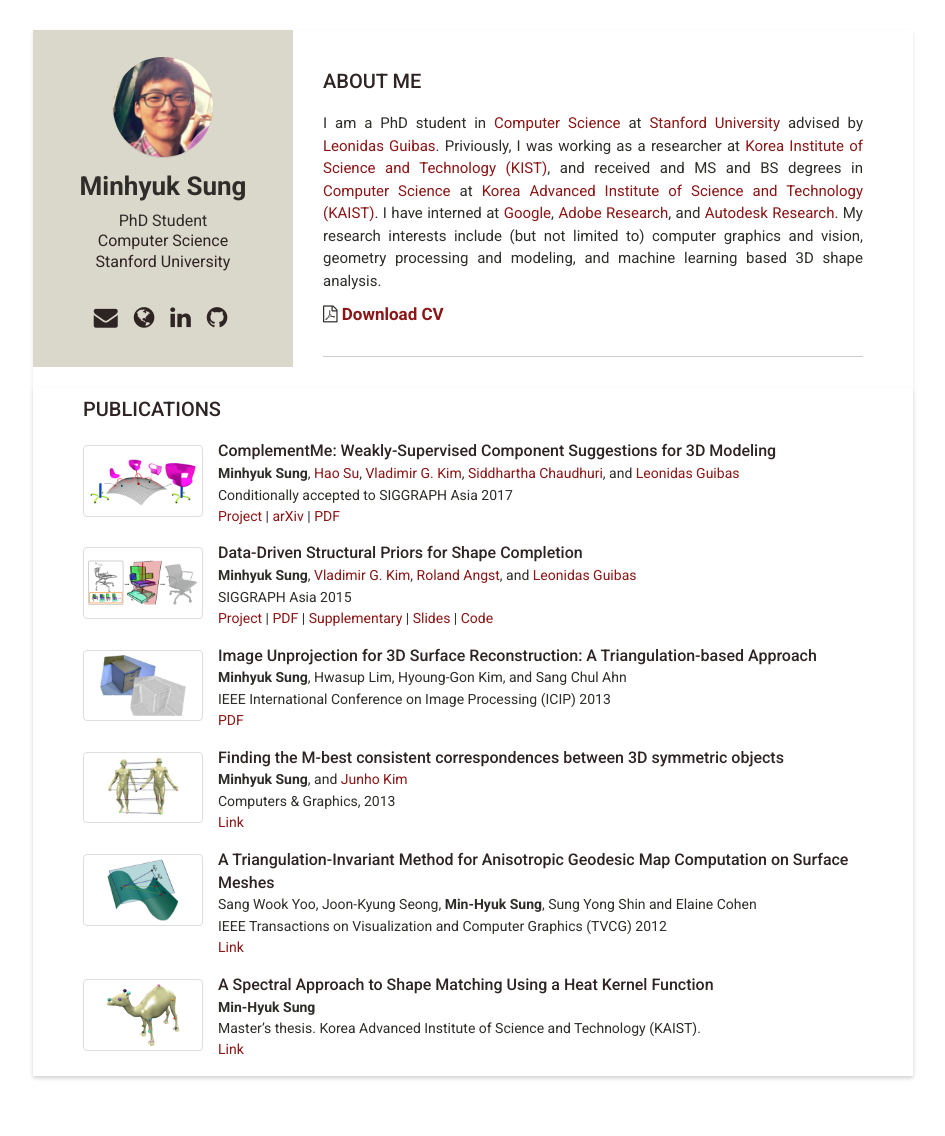
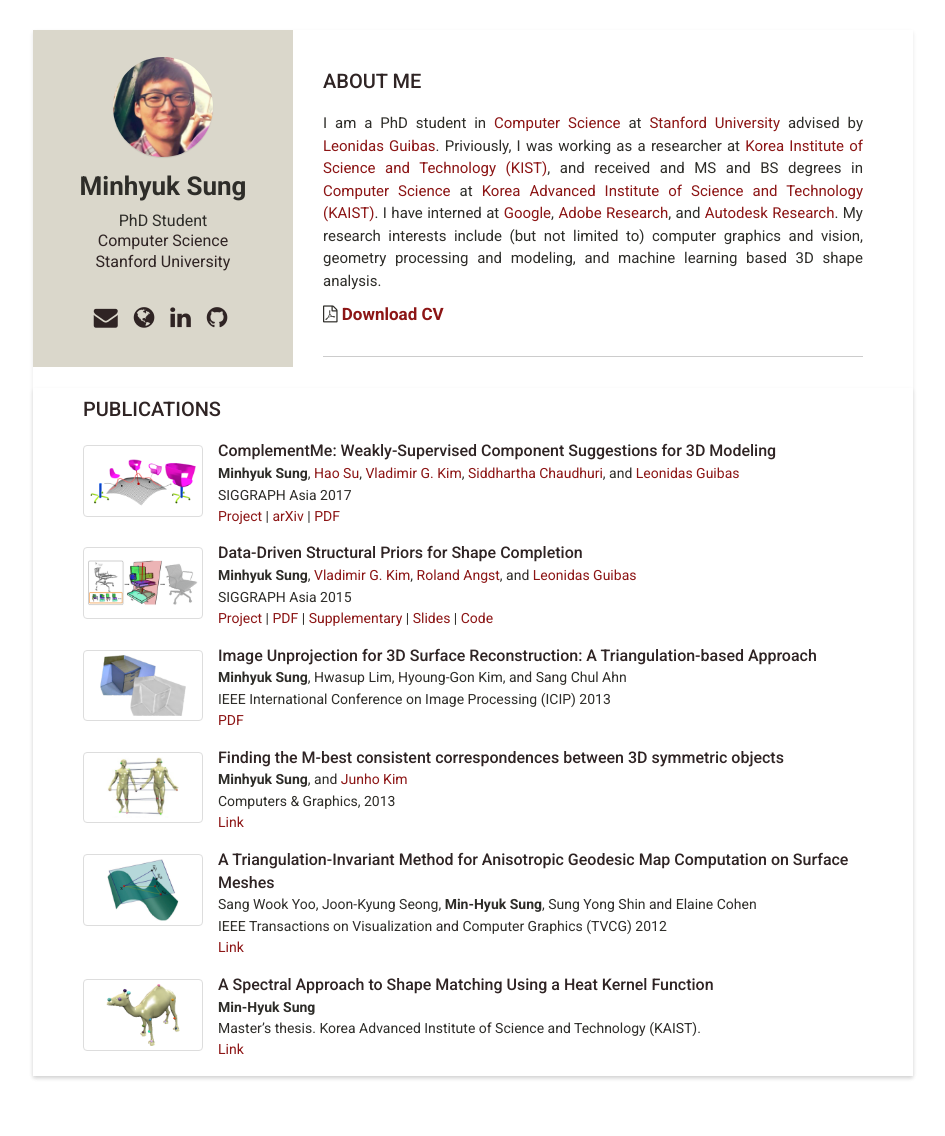
Before and after one commit to mhsung/mhsung.github.io, a Jekyll site: the page built from index.html, in a window 1280 px wide. Shown: the whole page, without its empty margins (167-1112 px from the left). Built offline with Jekyll 4.4.1, drawn with Linux system fonts in a browser that asks for light colours.

```diff
--- a/_includes/publications.html
+++ b/_includes/publications.html
@@ -22,7 +22,7 @@
           <a href="https://www.cse.iitb.ac.in/~sidch/" target="_blank">Siddhartha Chaudhuri</a>, and
           <a href="https://geometry.stanford.edu/member/guibas/" target="_blank:">Leonidas Guibas</a>
           <br>
-          Conditionally accepted to SIGGRAPH Asia 2017<br>
+          SIGGRAPH Asia 2017<br>
           <a href="{{site.baseurl}}/component-assembly.html">Project</a> |
           <a href="https://arxiv.org/abs/1708.01841" target="_blank">arXiv</a> |
           <a href="https://www.dropbox.com/s/kz06kob99iwwdg7/component-assembly.pdf?dl=1" target="_blank">PDF</a>
```
